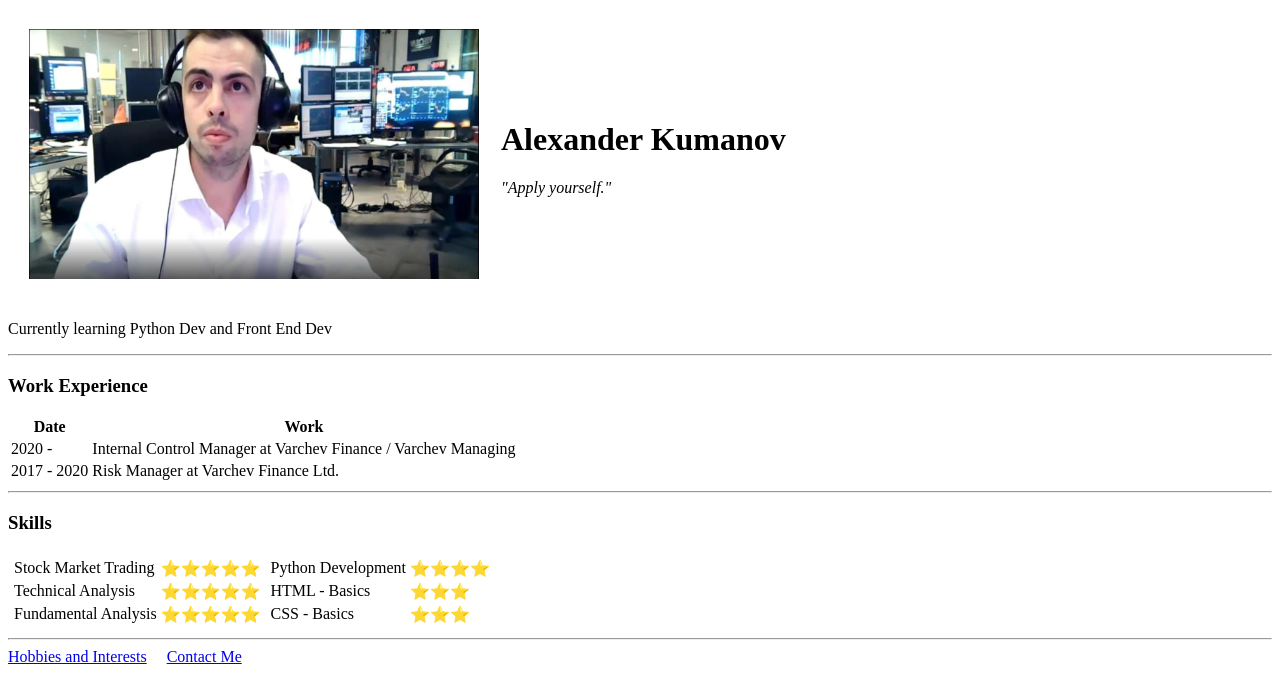
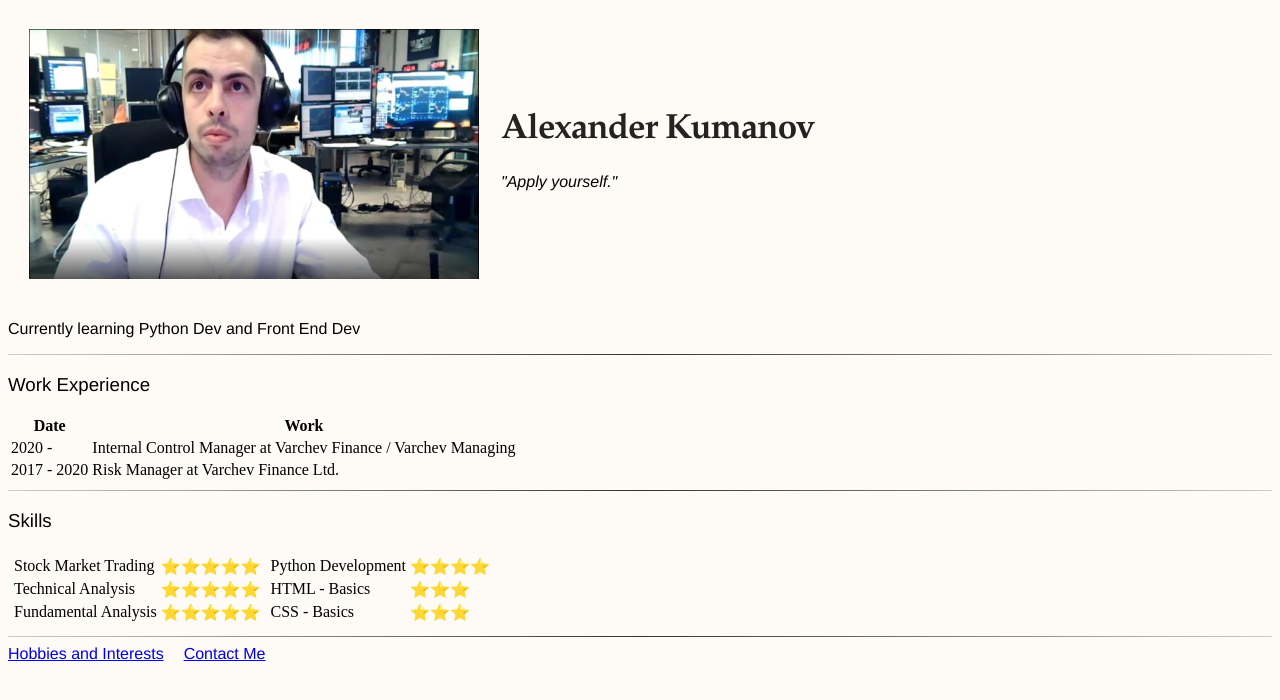
Before and after one commit to AKumanov/cv, a plain HTML site: page index.html in a window 1280 px wide. Drawn offline with Linux system fonts and the light colour scheme.

Commit message:
Update style.css

```diff
--- a/style.css
+++ b/style.css
@@ -9,3 +9,42 @@ img {
   float: left;
   margin-right: 15px;
 }
+.hobbies_button hover{
+  text-decoration: none;
+}
+
+body {
+  background-color: #fefaf6;
+}
+hr {
+  border: 0;
+  height: 1px;
+  background: #333;
+  background-image: linear-gradient(to right, #ccc, #333, #ccc);
+}
+
+  body {
+    background-color: #fefaf6;
+  }
+  hr {
+    border: 0;
+    height: 1px;
+    background: #333;
+    background-image: linear-gradient(to right, #ccc, #333, #ccc);
+  }
+  h1 {
+    font-size: 35px;
+    font-family: Garamond;
+    color: #232320;
+    line-height: 150%;
+    letter-spacing: -1px;
+    max-width: 1120px;
+    margin: 0 auto;
+  }
+  h2, h3, h4, h5 {
+    font-family: Recoleta,Helvetica Neue,Helvetica,Arial,sans-serif;
+    font-weight: 500;
+  }
+  a, button, h6, input, li, p {
+    font-family: Biotif-Regular,Helvetica Neue,Helvetica,Arial,sans-serif;
+  }
```
